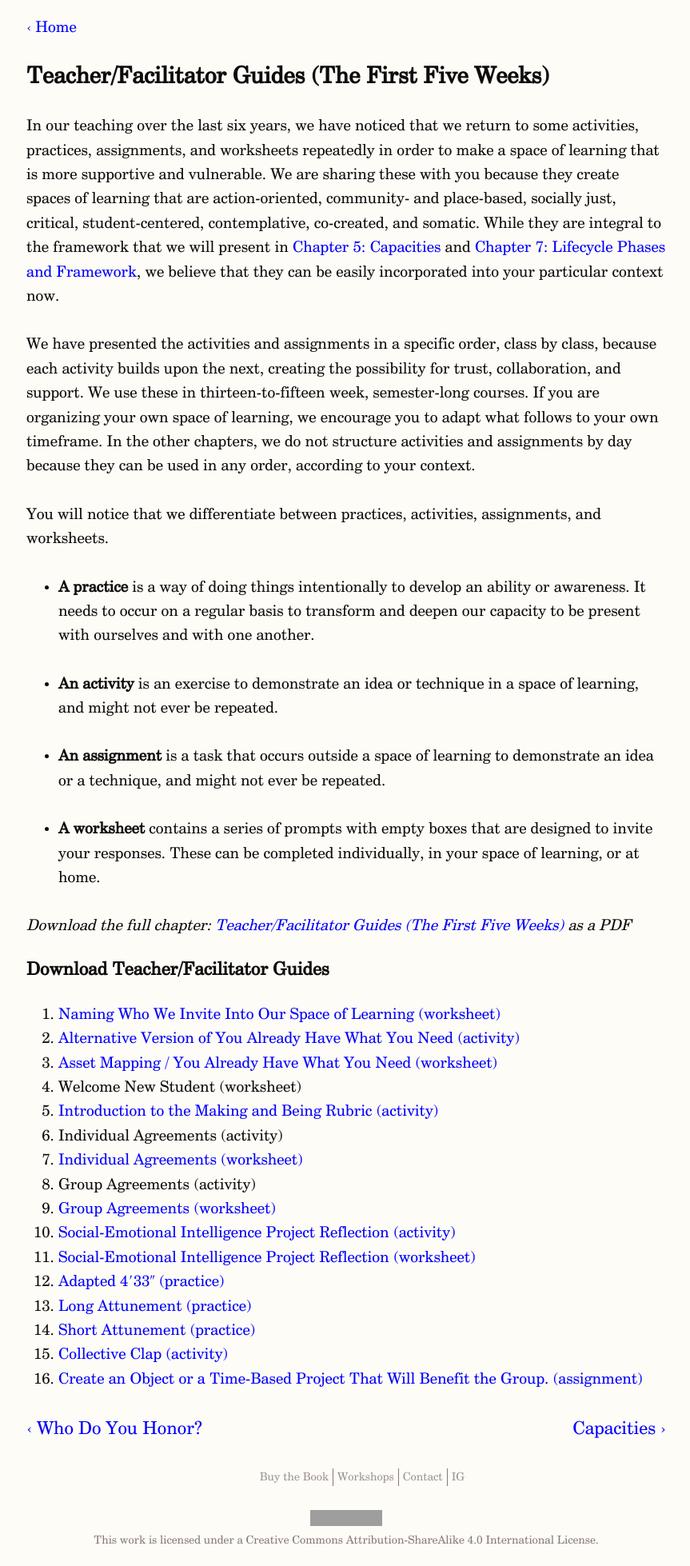
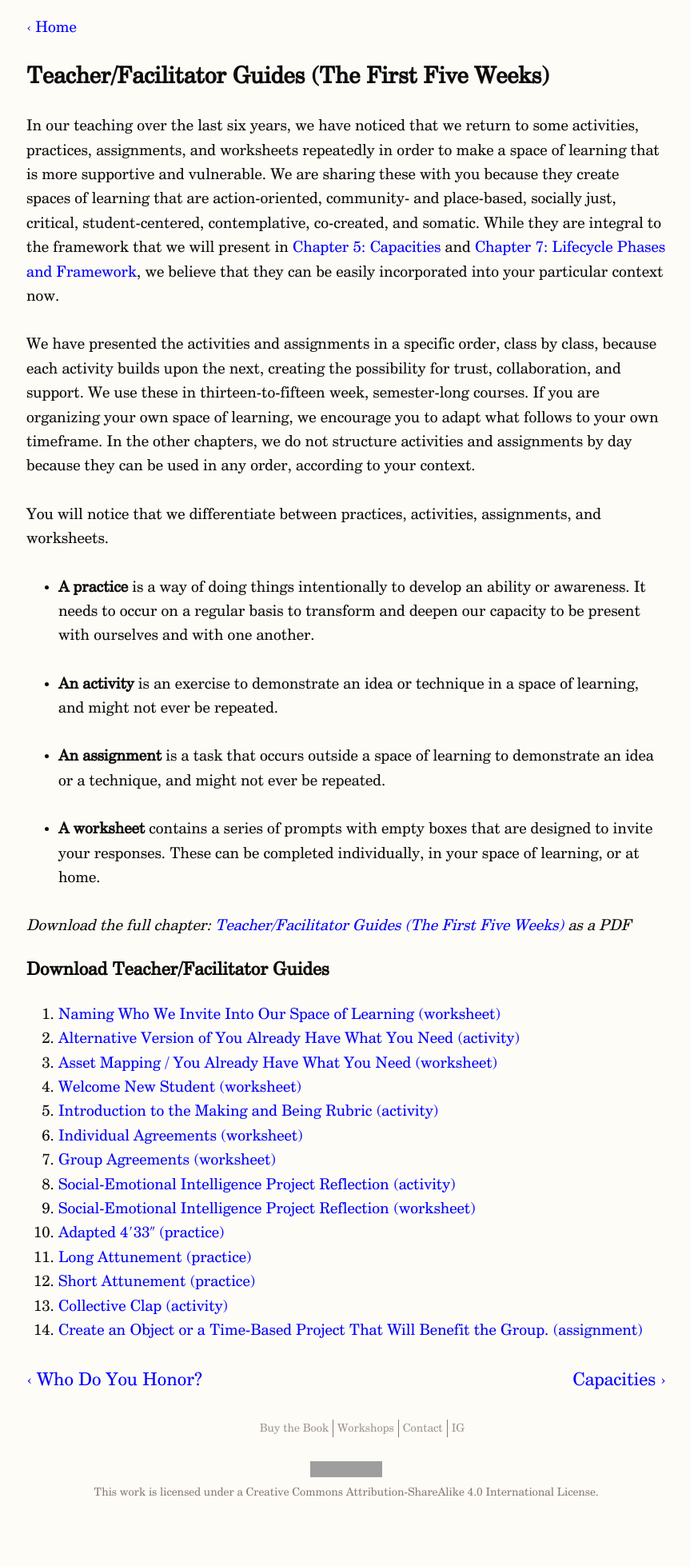
Before and after one commit to orzubalsky/making-and-being, a Jekyll site: the page built from docs/_chapters/spaces-of-learning/teacher-facilitator-guides.md, in a window 1280 px wide. Shown: the whole page at 80% size, without its empty margins (207-1070 px from the left). Built offline with Jekyll 4.4.1, drawn with Linux system fonts in a browser that asks for light colours; nearby versions of some CDN libraries; some web fonts are replaced; after the commit the page ends 1897 px from its top, so only the background shows below that; grey boxes are pictures that could not be loaded.

Commit message:
Updates to missing links
Add urls, remove a couple

```diff
--- a/docs/_chapters/spaces-of-learning/teacher-facilitator-guides.md
+++ b/docs/_chapters/spaces-of-learning/teacher-facilitator-guides.md
@@ -14,12 +14,11 @@ materials:
   - title: "Asset Mapping / You Already Have What You Need (worksheet)"
     url: https://docs.google.com/document/d/1EFmUnPebAMdEjOsABxGaitq920ZdDYopQbQ3us2T4pc/edit?usp=sharing
   - title: "Welcome New Student (worksheet)"
+    url: https://docs.google.com/document/d/1-Wy5YDuuf5hyd25c2lVAuoF5pcyPV8okj6_lBwYom_g/edit?usp=sharing
   - title: "Introduction to the Making and Being Rubric (activity)"
     url: https://drive.google.com/file/d/1_BADUD0to8NRa1jm4CqvMuby8hIHVV_L/view?usp=sharing
-  - title: Individual Agreements (activity)
   - title: Individual Agreements (worksheet)
     url: https://docs.google.com/document/d/1oOYDFpqKklp5a2Wotv8cXdgL4AWtrxeS_9E2_KiL-X8/edit?usp=sharing
-  - title: Group Agreements (activity)
   - title: Group Agreements (worksheet)
     url: https://docs.google.com/document/d/1LYaKhvmVBvVlpJX_18jTeTst0h6qAJgf-xTnZuv0HB0/edit
   - title: Social-Emotional Intelligence Project Reflection (activity)
```
Also changed, not shown: docs/_chapters/lifecycle-framework/labor.md (+1 -0 lines), docs/_chapters/lifecycle-framework/narrate.md (+3 -0 lines).
